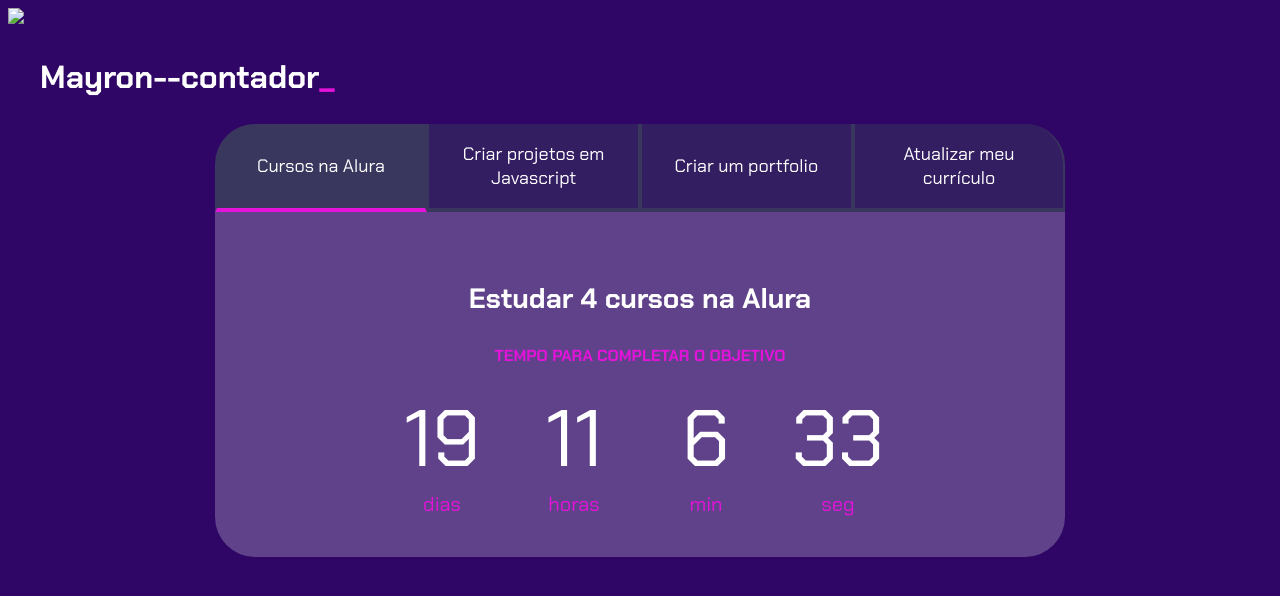
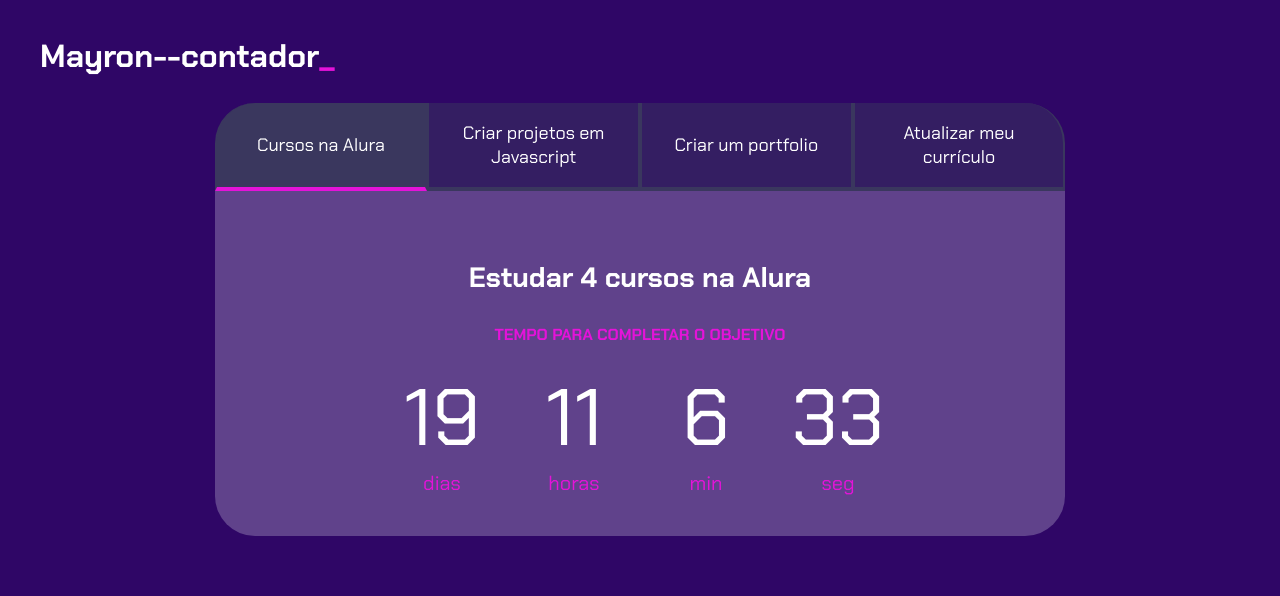
Before and after one commit to mayron11/contador, a plain HTML site: page index.html in a window 1280 px wide. Drawn offline with Linux system fonts and the light colour scheme.

Commit message:
Update index.html

```diff
--- a/index.html
+++ b/index.html
@@ -9,8 +9,6 @@
 </head>
 
 <body>
-
-<img id="do" src="don">
 
     <section class="conteudo-principal">
         <h2 class="titulo-principal">Mayron--contador<span>_</span></h2>
```
